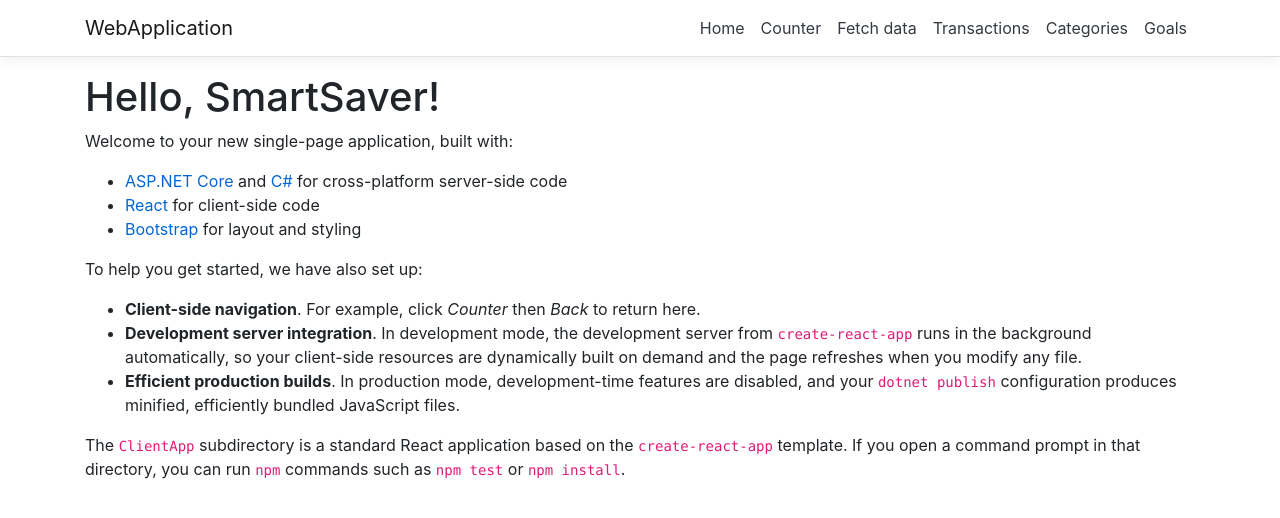
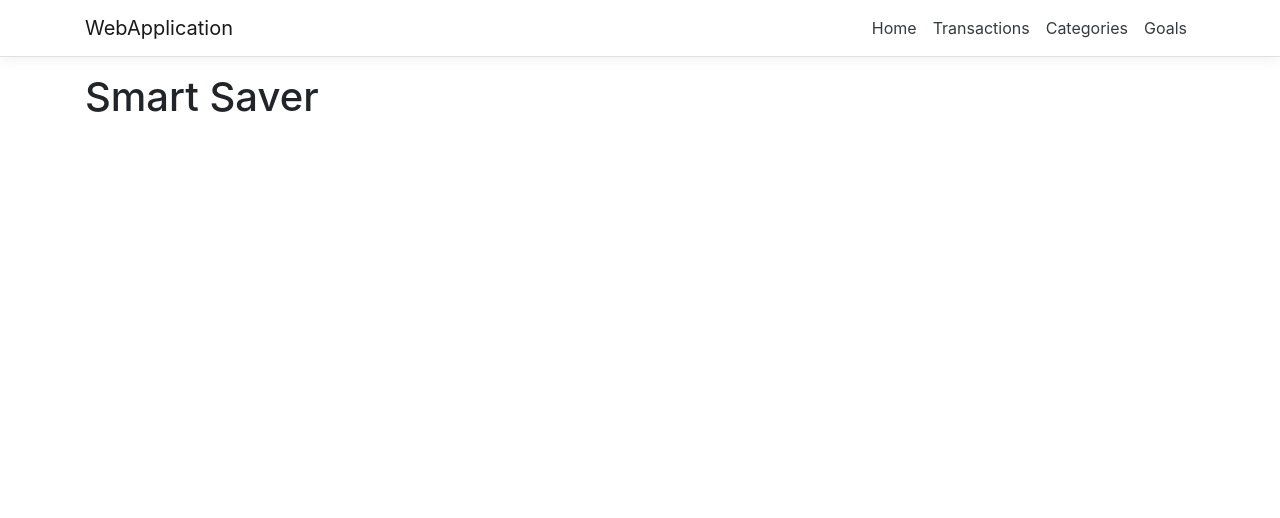
Before and after one commit to pozniakas/SmartSaver, a React (Create React App) app in the folder WebApplication/ClientApp/: page / in a window 1280 px wide. Shown: the top 518 px of the page. Built offline with nearby package versions, Linux system fonts and the light colour scheme.

Commit message:
Deleted text from home tab, deleted tabs: data, counter.

```diff
--- a/WebApplication/ClientApp/src/components/Home.js
+++ b/WebApplication/ClientApp/src/components/Home.js
@@ -6,20 +6,7 @@ export class Home extends Component {
   render () {
     return (
       <div>
-        <h1>Hello, SmartSaver!</h1>
-        <p>Welcome to your new single-page application, built with:</p>
-        <ul>
-          <li><a href='https://get.asp.net/'>ASP.NET Core</a> and <a href='https://msdn.microsoft.com/en-us/library/67ef8sbd.aspx'>C#</a> for cross-platform server-side code</li>
-          <li><a href='https://facebook.github.io/react/'>React</a> for client-side code</li>
-          <li><a href='http://getbootstrap.com/'>Bootstrap</a> for layout and styling</li>
-        </ul>
-        <p>To help you get started, we have also set up:</p>
-        <ul>
-          <li><strong>Client-side navigation</strong>. For example, click <em>Counter</em> then <em>Back</em> to return here.</li>
-          <li><strong>Development server integration</strong>. In development mode, the development server from <code>create-react-app</code> runs in the background automatically, so your client-side resources are dynamically built on demand and the page refreshes when you modify any file.</li>
-          <li><strong>Efficient production builds</strong>. In production mode, development-time features are disabled, and your <code>dotnet publish</code> configuration produces minified, efficiently bundled JavaScript files.</li>
-        </ul>
-        <p>The <code>ClientApp</code> subdirectory is a standard React application based on the <code>create-react-app</code> template. If you open a command prompt in that directory, you can run <code>npm</code> commands such as <code>npm test</code> or <code>npm install</code>.</p>
+        <h1>Smart Saver</h1>
       </div>
     );
   }
--- a/WebApplication/ClientApp/src/components/NavMenu.js
+++ b/WebApplication/ClientApp/src/components/NavMenu.js
@@ -34,12 +34,6 @@ export class NavMenu extends Component {
                   <NavLink tag={Link} className="text-dark" to="/">Home</NavLink>
                 </NavItem>
                 <NavItem>
-                  <NavLink tag={Link} className="text-dark" to="/counter">Counter</NavLink>
-                </NavItem>
-                <NavItem>
-                  <NavLink tag={Link} className="text-dark" to="/fetch-data">Fetch data</NavLink>
-                </NavItem>
-                <NavItem>
                     <NavLink tag={Link} className="text-dark" to="/fetch-transactions">Transactions</NavLink>
                 </NavItem>
                 <NavItem>
```
